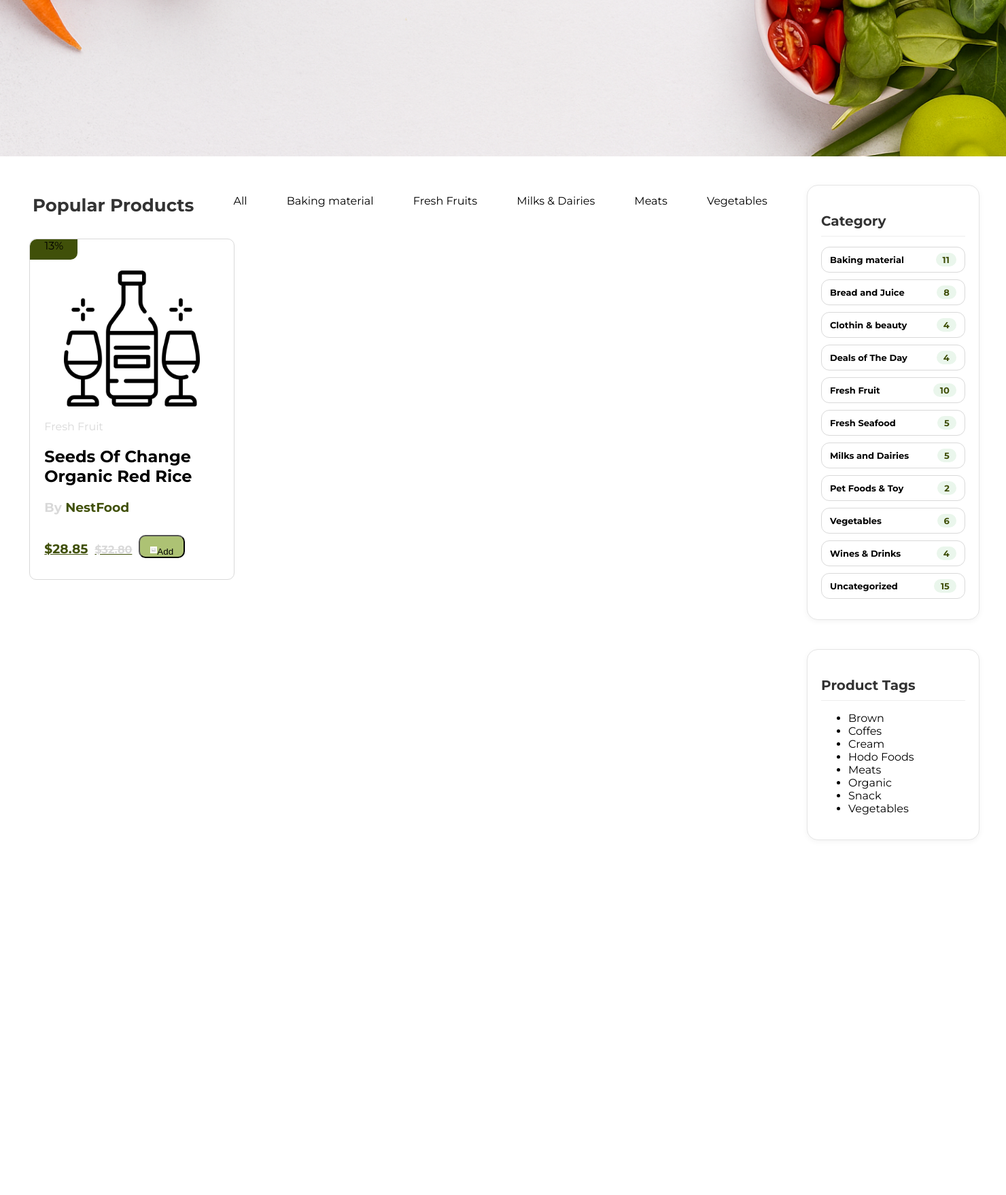
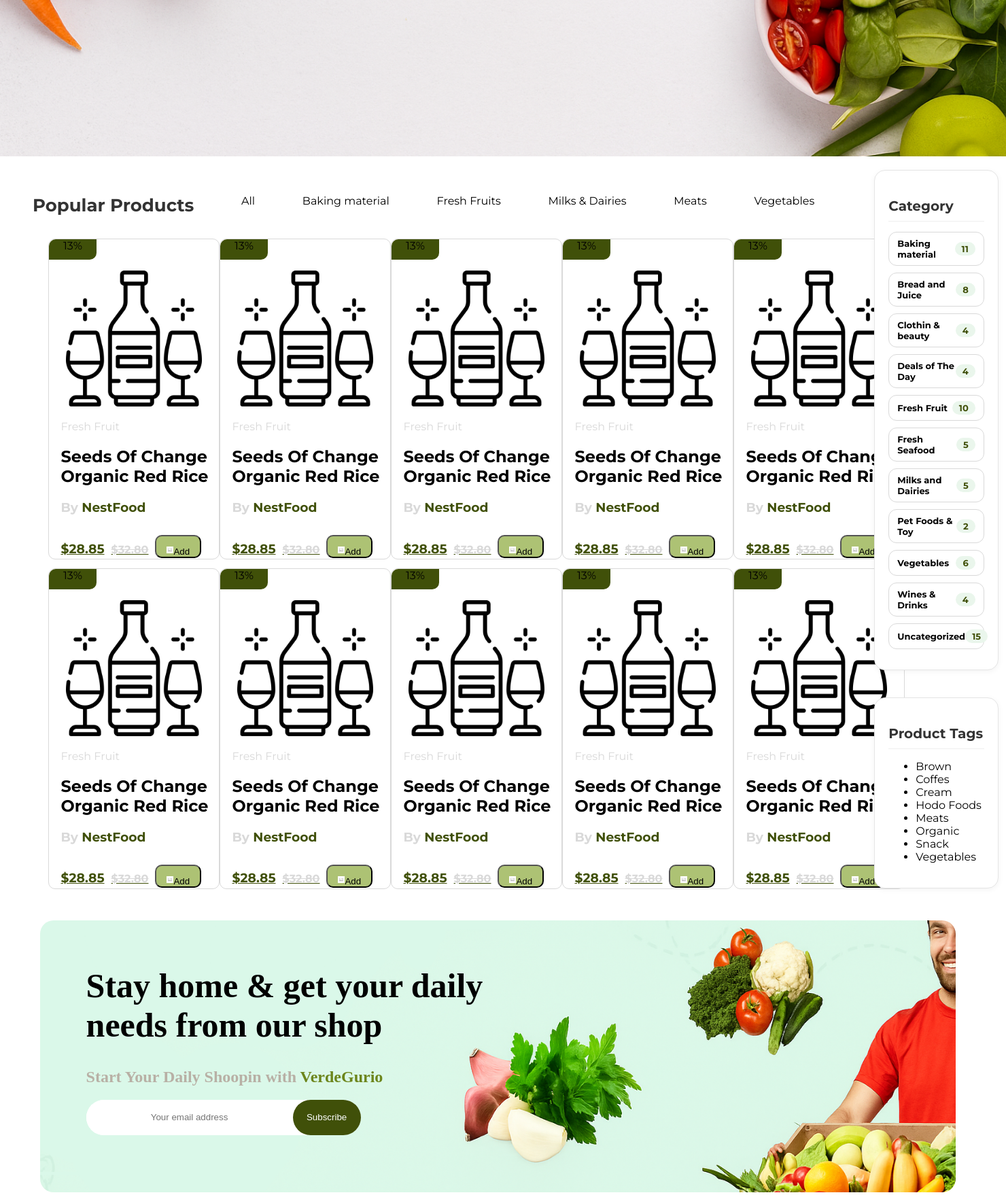
Before and after one commit to Sylvan0r/2DAW_Desarrollo_de_Aplicaciones_Web, a PHP site: page /mainPage.html in a window 1480 px wide. Shown: the part 614-2372 px from the top of the page at 68% size. Before the commit the page ends 1850 px from the top, so only its background shows below. Run offline with PHP 8.4, Linux system fonts and the light colour scheme; some web fonts are replaced.

Commit message:
Cambios a la pagina web

```diff
--- a/DOR/1Trimestre/2Unidad/Actividad2.1/CSS/mainPage.css
+++ b/DOR/1Trimestre/2Unidad/Actividad2.1/CSS/mainPage.css
@@ -235,7 +235,9 @@ main .Banner #emailInput button{
 
 .productsZone{
     width: 95%;
-    display: flex;
+    display: grid;
+    grid-template-columns: repeat(2, 1fr);
+    grid-auto-rows: minmax(100px, auto);
     flex: 1;
 }
 
@@ -264,7 +266,7 @@ main .Banner #emailInput button{
 }
 
 .productsZone #categoryBar {
-    width: 100%;
+    width: 70%;
     height: auto;
     background-color: #ffffff;
     border: 1px solid #e5e5e5;
@@ -272,7 +274,7 @@ main .Banner #emailInput button{
     font-family: 'Montserrat';
     padding: 20px;
     margin-left: auto;
-    margin-top: 20%;
+    margin-top: 10%;
     box-shadow: 0 2px 8px rgba(0, 0, 0, 0.05);
 }
 
@@ -317,7 +319,7 @@ main .Banner #emailInput button{
 }
 
 .productsZone #tagsBar {
-    width: 100%;
+    width: 70%;
     height: auto;
     background-color: #ffffff;
     border: 1px solid #e5e5e5;
@@ -342,17 +344,21 @@ main .Banner #emailInput button{
     display: none;
 }
 
+.productsZone #content{
+    display: grid;
+    grid-template-columns: repeat(5, 1fr);
+    grid-auto-rows: minmax(100px, auto);
+    margin-left: 5%;
+}
 
-
-.productsZone #content{
-    display: block;
-    width: 300px;
+.productsZone #content #product{
     border: 0.5px solid #D9D9D9;
-    height: 500px;
     border-radius: 10px;
+    text-align: center;
+    width: 250px;
+    height: 470px;
     font-family: 'Montserrat';
-    margin-left: 3%;
-    text-align: center;
+    margin-bottom: 5%;
 }
 
 .productsZone #content #product #discount{
@@ -417,3 +423,60 @@ main .Banner #emailInput button{
 .productsZone #content #product #origin{
     color: #405009;
 }
+
+#inferiorZone{
+    display: block;
+    background-image: url("../IMG/ImagenZonaInferior.png");
+    background-size: cover;
+    background-repeat: no-repeat;
+    background-position-y: -250px;
+    width: 92%;
+    height: 400px;
+    border-radius: 20px;
+    margin-left: 3.5%;
+}
+
+#inferiorZone h1{
+    padding-top: 5%;
+    padding-left: 5%;
+    font-size: 50px;
+    width: 600px;
+}
+
+#inferiorZone h2{
+    padding-left: 5%;
+    width: 600px;
+    color: #B8B0A5;
+}
+
+#inferiorZone a{
+    color:#6C851B
+}
+
+#inferiorZone #email{
+    display: flex;
+    width: 30%;
+    margin-left: 5%;
+    background-color: white;
+    border-radius: 50px;
+}
+
+#inferiorZone input{
+    border-radius: 50px;
+    width: 75%;
+    height: 50px;
+    border: none;
+    text-align: center;
+}
+
+#inferiorZone button{
+    background-color: #405009;
+    color: white;
+    width: 25%;
+    border-radius: 50px;
+    border: none;
+}
+
+footer hr{
+    width: 100%;
+}
--- a/DOR/1Trimestre/2Unidad/Actividad2.1/mainPage.html
+++ b/DOR/1Trimestre/2Unidad/Actividad2.1/mainPage.html
@@ -161,9 +161,143 @@
                                 </div>
                             </div>
                         </div>
+                        <div id="product">
+                            <p id="discount">13%</p>
+                            <img src="IMG/Iconos/vino.png">
+                            <div id="text">
+                                <p>Fresh Fruit</p>
+                                <h2>Seeds Of Change Organic Red Rice</h2>
+                                <h3>By <span id="origin">NestFood</span></h3>
+                                <div id="pricePos">
+                                    <h3 id="price">$28.85<span id="oldPrice">$32.80</span></h3>
+                                    <button>
+                                        <img src="IMG/images.png">Add
+                                    </button>
+                                </div>
+                            </div>
+                        </div>
+                        <div id="product">
+                            <p id="discount">13%</p>
+                            <img src="IMG/Iconos/vino.png">
+                            <div id="text">
+                                <p>Fresh Fruit</p>
+                                <h2>Seeds Of Change Organic Red Rice</h2>
+                                <h3>By <span id="origin">NestFood</span></h3>
+                                <div id="pricePos">
+                                    <h3 id="price">$28.85<span id="oldPrice">$32.80</span></h3>
+                                    <button>
+                                        <img src="IMG/images.png">Add
+                                    </button>
+                                </div>
+                            </div>
+                        </div>
+                        <div id="product">
+                            <p id="discount">13%</p>
+                            <img src="IMG/Iconos/vino.png">
+                            <div id="text">
+                                <p>Fresh Fruit</p>
+                                <h2>Seeds Of Change Organic Red Rice</h2>
+                                <h3>By <span id="origin">NestFood</span></h3>
+                                <div id="pricePos">
+                                    <h3 id="price">$28.85<span id="oldPrice">$32.80</span></h3>
+                                    <button>
+                                        <img src="IMG/images.png">Add
+                                    </button>
+                                </div>
+                            </div>
+                        </div>
+                        <div id="product">
+                            <p id="discount">13%</p>
+                            <img src="IMG/Iconos/vino.png">
+                            <div id="text">
+                                <p>Fresh Fruit</p>
+                                <h2>Seeds Of Change Organic Red Rice</h2>
+                                <h3>By <span id="origin">NestFood</span></h3>
+                                <div id="pricePos">
+                                    <h3 id="price">$28.85<span id="oldPrice">$32.80</span></h3>
+                                    <button>
+                                        <img src="IMG/images.png">Add
+                                    </button>
+                                </div>
+                            </div>
+                        </div>
+                        <div id="product">
+                            <p id="discount">13%</p>
+                            <img src="IMG/Iconos/vino.png">
+                            <div id="text">
+                                <p>Fresh Fruit</p>
+                                <h2>Seeds Of Change Organic Red Rice</h2>
+                                <h3>By <span id="origin">NestFood</span></h3>
+                                <div id="pricePos">
+                                    <h3 id="price">$28.85<span id="oldPrice">$32.80</span></h3>
+                                    <button>
+                                        <img src="IMG/images.png">Add
+                                    </button>
+                                </div>
+                            </div>
+                        </div>
+                        <div id="product">
+                            <p id="discount">13%</p>
+                            <img src="IMG/Iconos/vino.png">
+                            <div id="text">
+                                <p>Fresh Fruit</p>
+                                <h2>Seeds Of Change Organic Red Rice</h2>
+                                <h3>By <span id="origin">NestFood</span></h3>
+                                <div id="pricePos">
+                                    <h3 id="price">$28.85<span id="oldPrice">$32.80</span></h3>
+                                    <button>
+                                        <img src="IMG/images.png">Add
+                                    </button>
+                                </div>
+                            </div>
+                        </div>
+                        <div id="product">
+                            <p id="discount">13%</p>
+                            <img src="IMG/Iconos/vino.png">
+                            <div id="text">
+                                <p>Fresh Fruit</p>
+                                <h2>Seeds Of Change Organic Red Rice</h2>
+                                <h3>By <span id="origin">NestFood</span></h3>
+                                <div id="pricePos">
+                                    <h3 id="price">$28.85<span id="oldPrice">$32.80</span></h3>
+                                    <button>
+                                        <img src="IMG/images.png">Add
+                                    </button>
+                                </div>
+                            </div>
+                        </div>
+                        <div id="product">
+                            <p id="discount">13%</p>
+                            <img src="IMG/Iconos/vino.png">
+                            <div id="text">
+                                <p>Fresh Fruit</p>
+                                <h2>Seeds Of Change Organic Red Rice</h2>
+                                <h3>By <span id="origin">NestFood</span></h3>
+                                <div id="pricePos">
+                                    <h3 id="price">$28.85<span id="oldPrice">$32.80</span></h3>
+                                    <button>
+                                        <img src="IMG/images.png">Add
+                                    </button>
+                                </div>
+                            </div>
+                        </div>
+                        <div id="product">
+                            <p id="discount">13%</p>
+                            <img src="IMG/Iconos/vino.png">
+                            <div id="text">
+                                <p>Fresh Fruit</p>
+                                <h2>Seeds Of Change Organic Red Rice</h2>
+                                <h3>By <span id="origin">NestFood</span></h3>
+                                <div id="pricePos">
+                                    <h3 id="price">$28.85<span id="oldPrice">$32.80</span></h3>
+                                    <button>
+                                        <img src="IMG/images.png">Add
+                                    </button>
+                                </div>
+                            </div>
+                        </div>
                     </div>
                 </div>
-
 
                 <div>
                     <aside id="categoryBar">
@@ -200,6 +334,25 @@
                     </aside>
                 </div>
             </div>
+
+            <div>
+                <div id="inferiorZone">
+                    <h1>Stay home & get your daily needs from our shop</h1>
+                    <h2>Start Your Daily Shoopin with <a>VerdeGurio</a></h2>
+                    <div id="email">
+                        <input type="text" placeholder="Your email address">
+                        <button>Subscribe</button>
+                    </div>
+                </div>
+            </div>
+
+            <footer>
+                <hr>
+                <p>©2025 </p>
+                <p>All rights reserved</p>
+
+                <hr>
+            </footer>
         </main>
     </body>
 </html>
```
Also changed, not shown: DOR/1Trimestre/2Unidad/Actividad2.1/IMG/ImagenZonaInferior.png (added).
